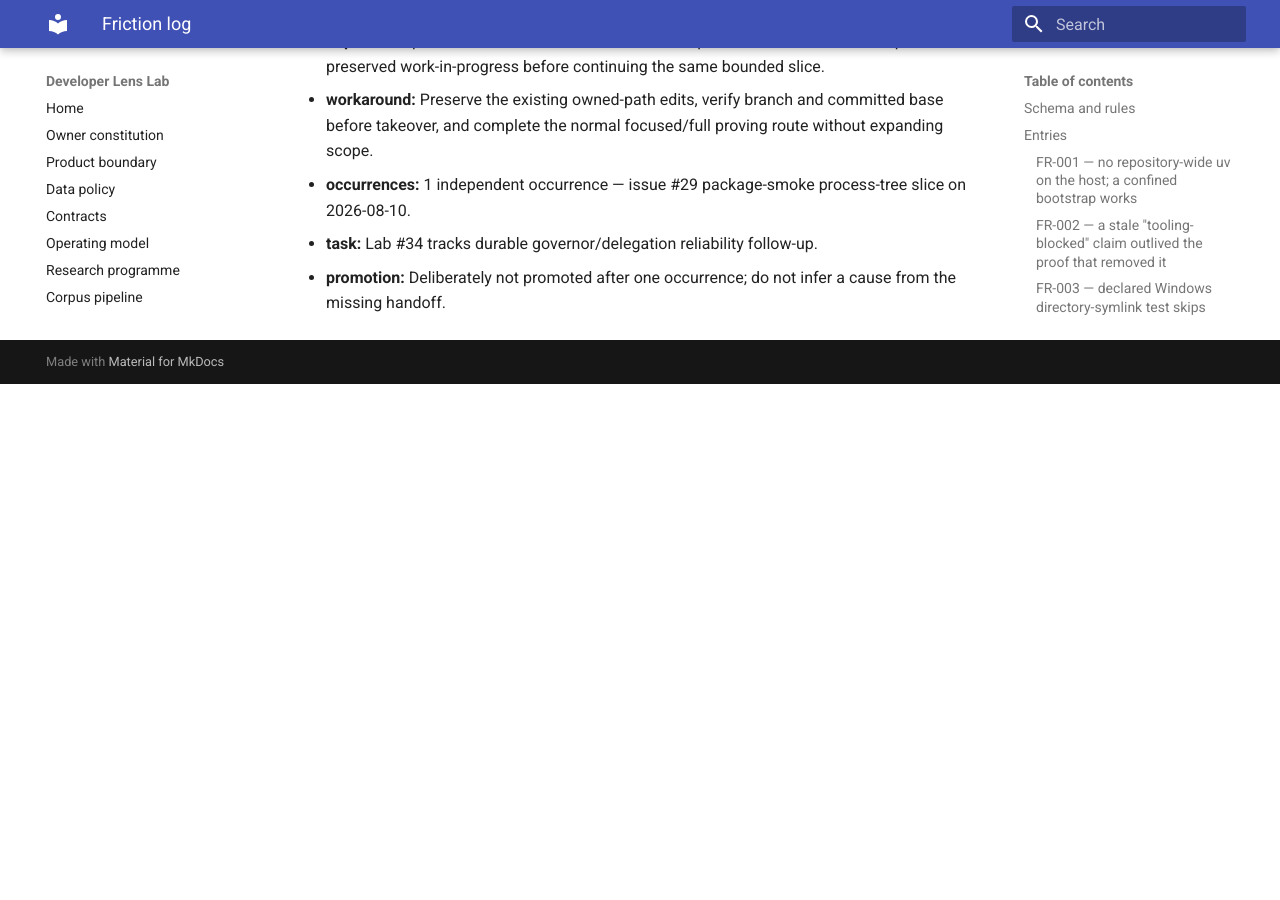
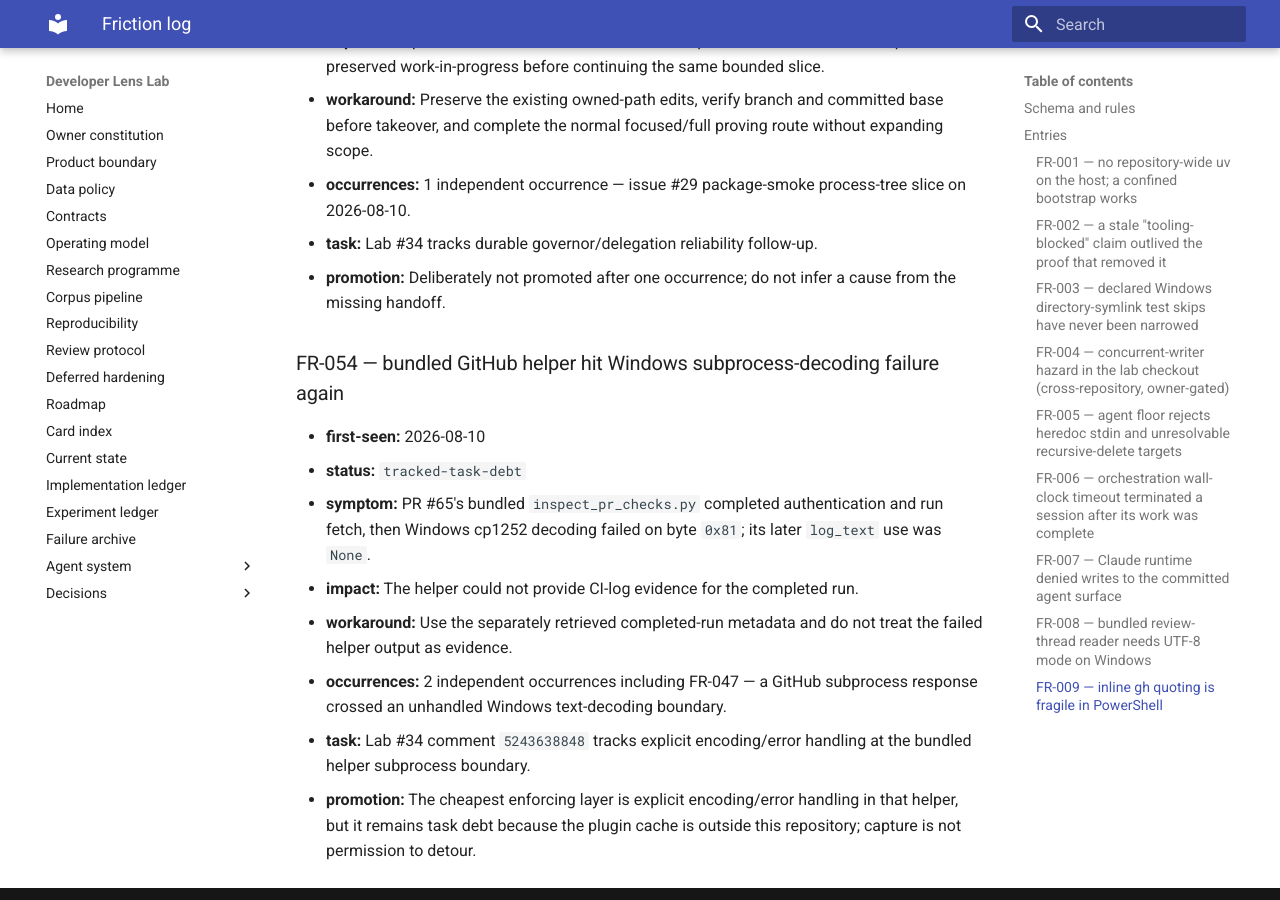
Before and after one commit to Chris0Jeky/developer-lens-lab, an MkDocs documentation site: the page built from docs/agent-system/FRICTION_LOG.md, in a window 1280 px wide and 900 px high, scrolled down 41794 px. Built offline with MkDocs 1.6.1 and Material for MkDocs 9.7.7, drawn with Linux system fonts in a browser that asks for light colours; before the commit the page ends 42178 px from its top, so only the background shows below that.

```diff
--- a/docs/agent-system/FRICTION_LOG.md
+++ b/docs/agent-system/FRICTION_LOG.md
@@ -1435,3 +1435,20 @@ four unresolved PR #60 threads.
 - **task:** Lab #34 tracks durable governor/delegation reliability follow-up.
 - **promotion:** Deliberately not promoted after one occurrence; do not infer a cause from the
   missing handoff.
+
+### FR-054 — bundled GitHub helper hit Windows subprocess-decoding failure again
+
+- **first-seen:** 2026-08-10
+- **status:** `tracked-task-debt`
+- **symptom:** PR #65's bundled `inspect_pr_checks.py` completed authentication and run fetch,
+  then Windows cp1252 decoding failed on byte `0x81`; its later `log_text` use was `None`.
+- **impact:** The helper could not provide CI-log evidence for the completed run.
+- **workaround:** Use the separately retrieved completed-run metadata and do not treat the failed
+  helper output as evidence.
+- **occurrences:** 2 independent occurrences including FR-047 — a GitHub subprocess response
+  crossed an unhandled Windows text-decoding boundary.
+- **task:** Lab #34 comment `5243638848` tracks explicit encoding/error handling at the bundled
+  helper subprocess boundary.
+- **promotion:** The cheapest enforcing layer is explicit encoding/error handling in that helper,
+  but it remains task debt because the plugin cache is outside this repository; capture is not
+  permission to detour.
```
Also changed, not shown: docs/IMPLEMENTATION_LEDGER.md (+1 -1 lines), 2 other files.
